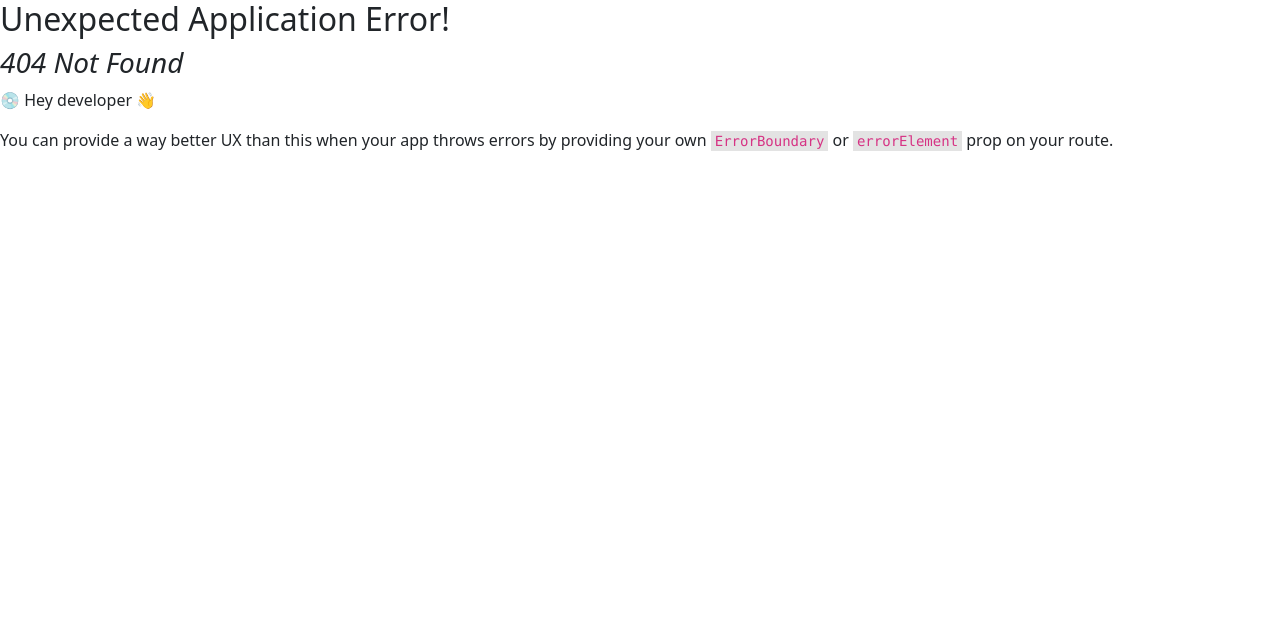
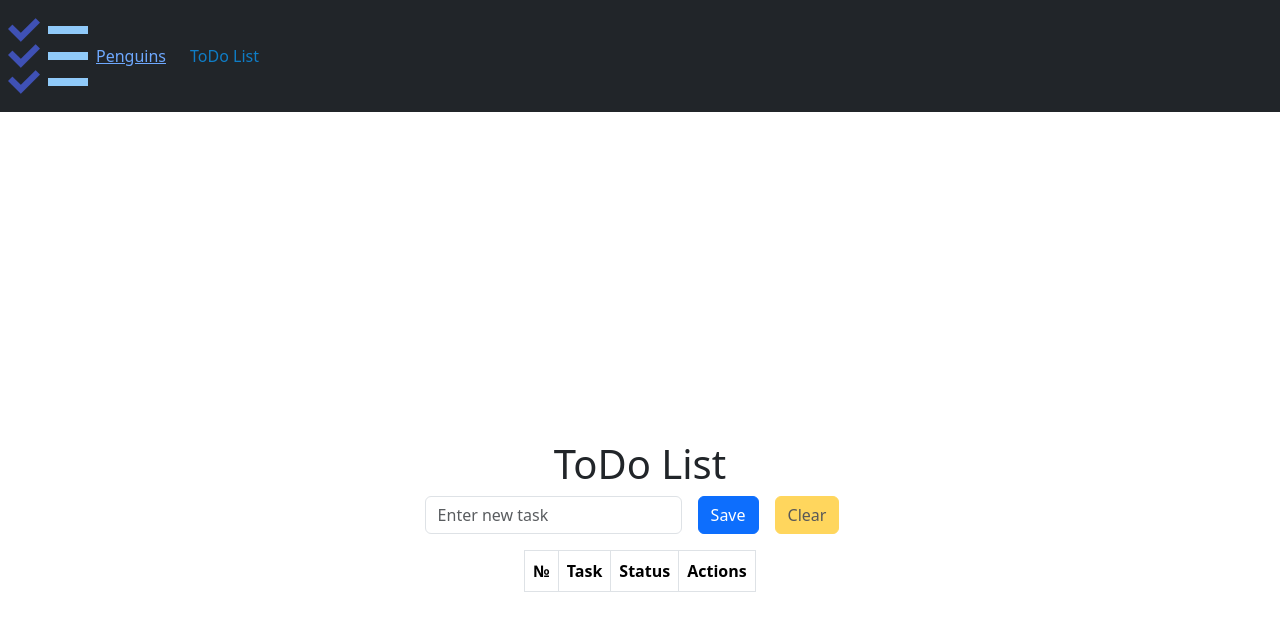
Before and after one commit to DanielKhabibullin/todo_list, a React (Create React App) app: page /todos in a window 1280 px wide. Before the commit this address had no page. Shown: the top 630 px of the page. Built offline with nearby package versions, Linux system fonts and the light colour scheme; the HTML template or start-up script is replaced by a standard one.

Commit message:
Add Todos page

```diff
--- a/src/App.tsx
+++ b/src/App.tsx
@@ -6,6 +6,7 @@ import {
 	RouterProvider
 } from 'react-router-dom';
 import {Layout} from './Components/Layout/Layout';
+import {Todos} from './Components/Pages/Todos/Todos';
 import {Users} from './Components/Pages/Users/Users';
 
 
@@ -15,7 +16,7 @@ const App = () => {
 		createRoutesFromElements(
 			<Route path="/" element={<Layout />}>
 					<Route index element={<Users />} />
-					{/* <Route path="todos" element={<Todos />} /> */}
+					<Route path="todos" element={<Todos />} />
 			</Route>
 		)
 	);
--- a/src/Components/NavigationBar/NavigationBar.tsx
+++ b/src/Components/NavigationBar/NavigationBar.tsx
@@ -12,7 +12,7 @@ export const NavigationBar = () => {
 					</NavLink>
 					<Nav className="me-auto">
 						<NavLink className="me-4" to="/">Penguins</NavLink>
-						<NavLink className="me-4"to={`users`}>ToDo List</NavLink>
+						<NavLink className="me-4"to={`todos`}>ToDo List</NavLink>
 					</Nav>
 				</Navbar>
 		</>
--- /dev/null
+++ b/src/Components/Pages/Todos/Todos.tsx
@@ -0,0 +1,71 @@
+import {useEffect, useState} from "react";
+import {Button, Table} from "react-bootstrap";
+
+export const Todos = () => {
+	const [text, setText] = useState('');
+	const [disabled, setDisabled] = useState(true);
+
+	useEffect(() => {
+		if (text.length > 0) {
+			setDisabled(false);
+		} else {
+			setDisabled(true);
+		}
+	}, [text]);
+
+	const handleChange = (e: React.ChangeEvent<EventTarget>) => {
+		e.preventDefault();
+		if (e.target instanceof HTMLInputElement) {
+			setText(e.target.value.trimStart());
+		}
+	};
+
+
+	return (
+		<>
+				<h1 className='text-center mt-4'>ToDo List</h1>
+
+				<form>
+					<div className='d-flex flex-wrap justify-content-center align-items-center'>
+						<label className='form-group me-3 mb-3'>
+							<input
+								onChange={handleChange}
+								value={text}
+								type='text'
+								className='form-control'
+								placeholder='Enter new task'
+							/>
+						</label>
+							<Button type='submit' className='me-3 mb-3'>
+								Save
+							</Button>
+							<Button
+								variant="warning"
+								type='reset'
+								disabled={disabled}
+								className='me-3 mb-3'
+								onClick={() => {
+									setText('');
+								}}
+							>
+								Clear
+							</Button>
+					</div>
+				</form>
+					<Table striped bordered hover responsive>
+						<thead>
+							<tr>
+								<th>№</th>
+								<th>Task</th>
+								<th>Status</th>
+								<th>Actions</th>
+							</tr>
+						</thead>
+
+						<tbody>
+
+						</tbody>
+					</Table>
+		</>
+	);
+}
```
